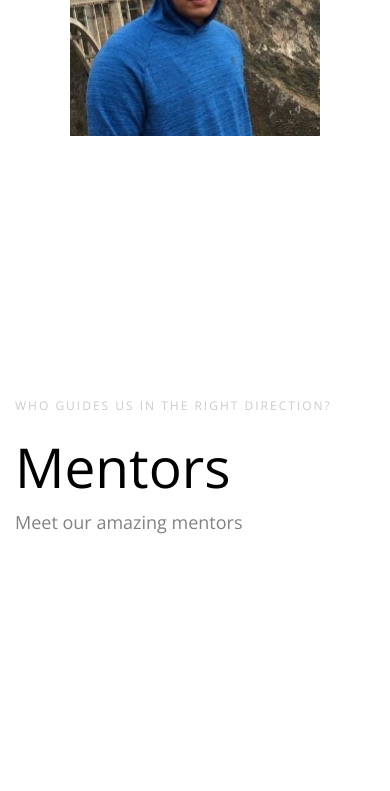
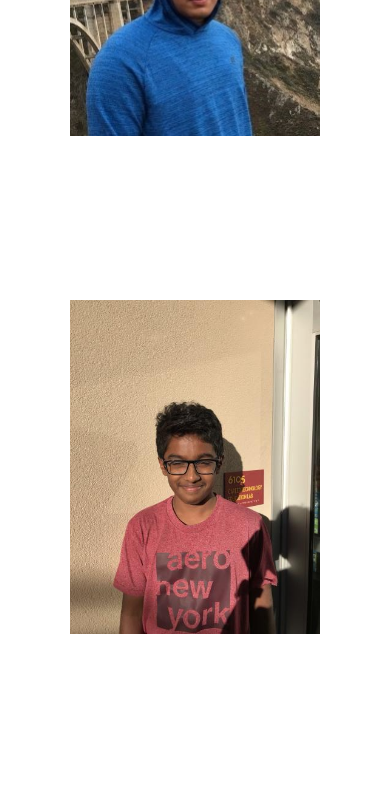
Before and after one commit to 7610/7610.github.io, a plain HTML site: page about.html in a window 390 px wide. Shown: the part 6228-7019 px from the top of the page. Drawn offline with nearby package versions, Linux system fonts and the light colour scheme; files that its build step writes are made by us from their sources; files whose address does not match are found by name.

Commit message:
Adding vroom

```diff
--- a/about.html
+++ b/about.html
@@ -255,6 +255,15 @@
 					</a>
 				</div>
 
+				<div class="col-md-4 col-sm-6 fh5co-project animate-box" data-animate-effect="fadeIn">
+					<a href="#"><img src="images/Varun.jpg" style="max-width:250px" alt="Image not found." class="img-responsive">
+						<div class="fh5co-copy">
+							<h3>Varun Palanisamy</h3>
+							<p>Varun is on the software team where he works on the software side of the engineering notebook.</p>
+						</div>
+					</a>
+				</div>
+
 
 			</div>
 		</div>
```
Also changed, not shown: images/Varun.jpg (added).
